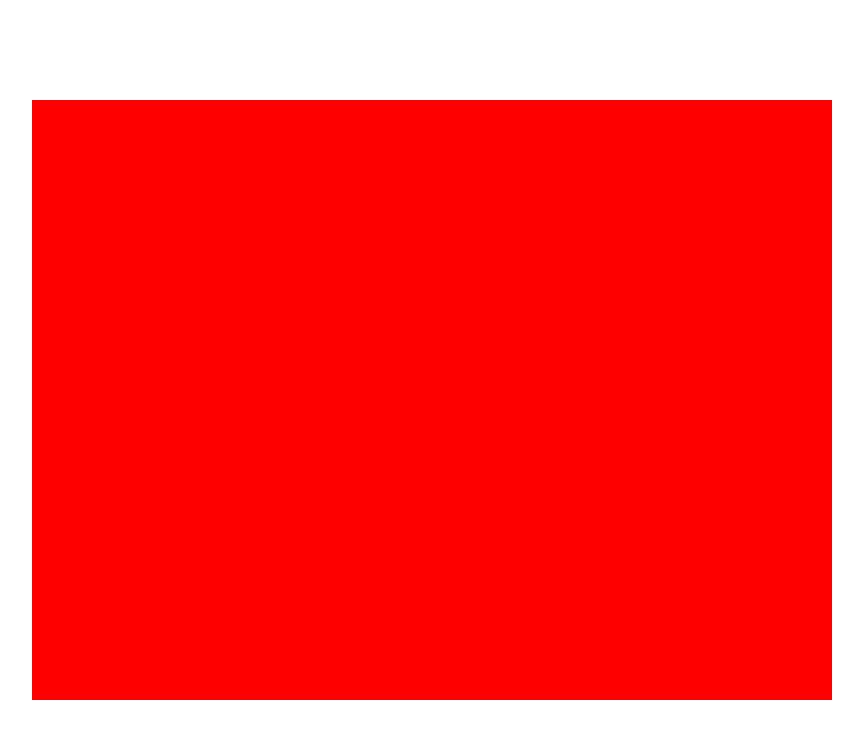
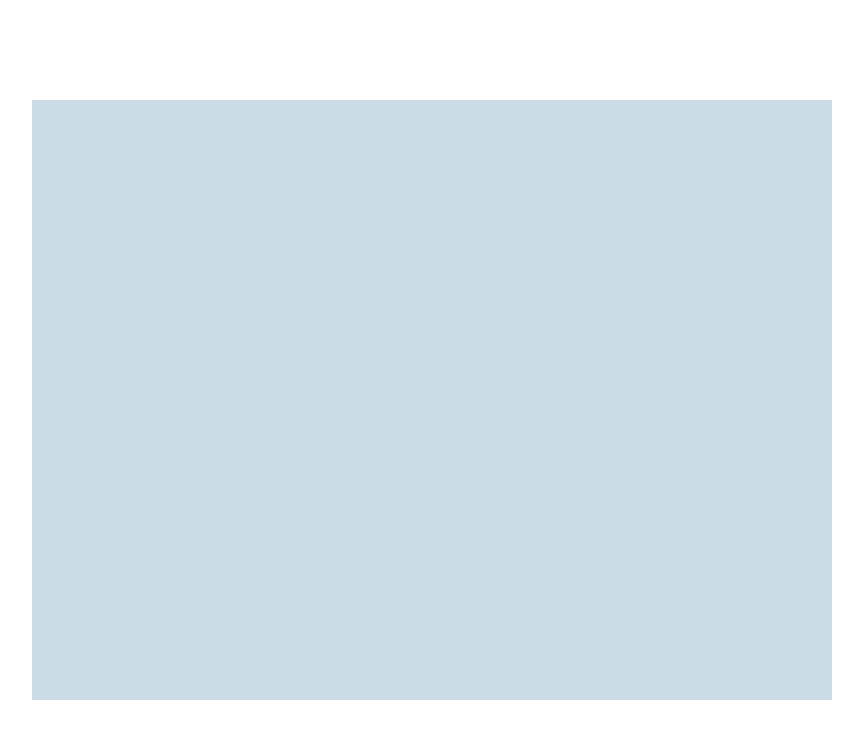
Before and after one commit to Izzet/Celorocka2012, a plain HTML site: page index.html in a window 1280 px wide. Shown: the whole page, without its empty margins (208-1071 px from the left). Drawn offline with Linux system fonts and the light colour scheme.

Commit message:
GUI založení

```diff
--- a/assets/engine/game.js
+++ b/assets/engine/game.js
@@ -26,7 +26,7 @@ Game.prototype.tick = function (){
 
 Game.prototype.render = function (){
 	this.ctx.clearRect(0,0,this.canvas.width,this.canvas.height);
-	this.ctx.fillStyle = "red";
+	this.ctx.fillStyle = "#CCDCE6";
 	this.ctx.fillRect(0,0,this.canvas.width,this.canvas.height);
 	var length = this.map.length;
 	for(var i =0;i < length;i++){
--- /dev/null
+++ b/assets/engine/gui.js
@@ -0,0 +1,5 @@
+function GUI(){
+	GUIObject.call(this);
+
+};
+GUI.prototype = new GUIObject();
--- a/index.html
+++ b/index.html
@@ -5,6 +5,7 @@
 		<script src="assets/engine/vector2.js"></script>
 		<script src="assets/engine/gameobject.js"></script>
 		<script src="assets/engine/guiobject.js"></script>
+		<script src="assets/engine/gui.js"></script>
 		<script src="assets/engine/eventhandler.js"></script>
 		<script src="assets/engine/game.js"></script>
 	</head>
```
